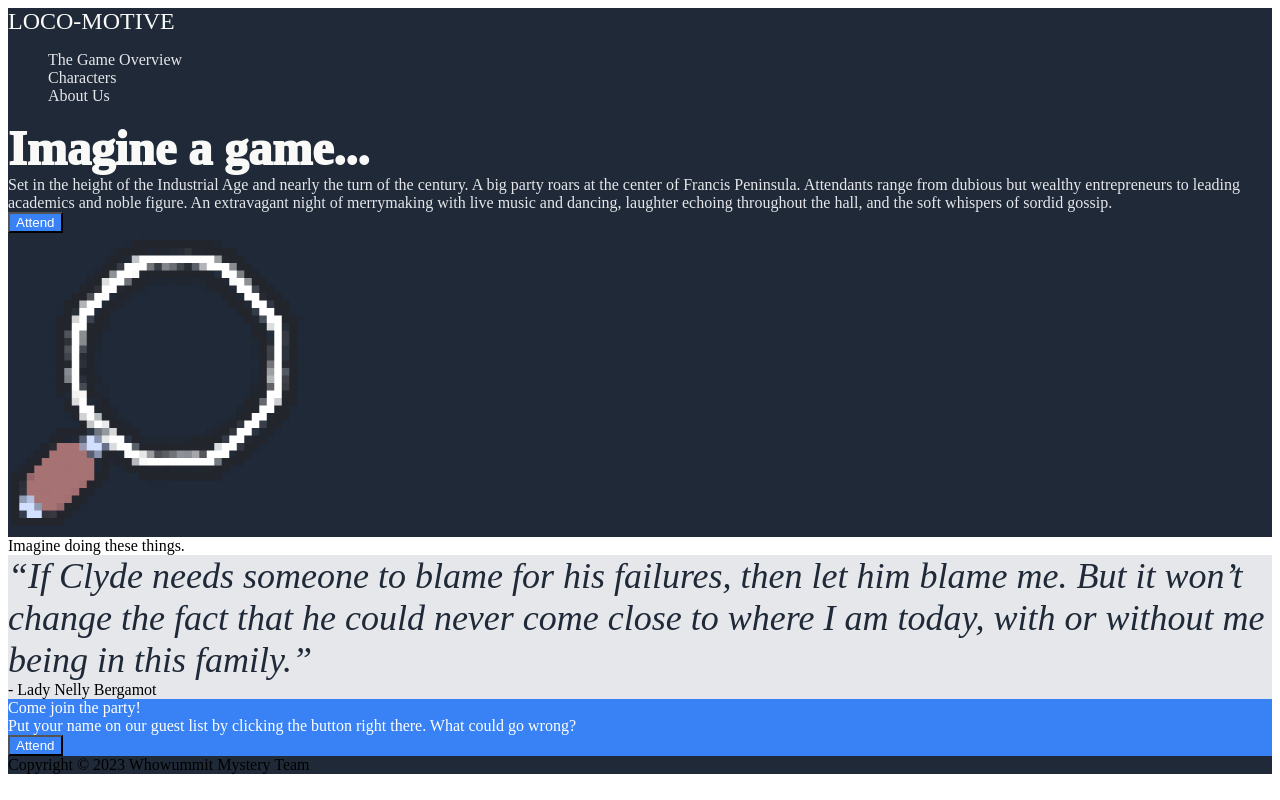
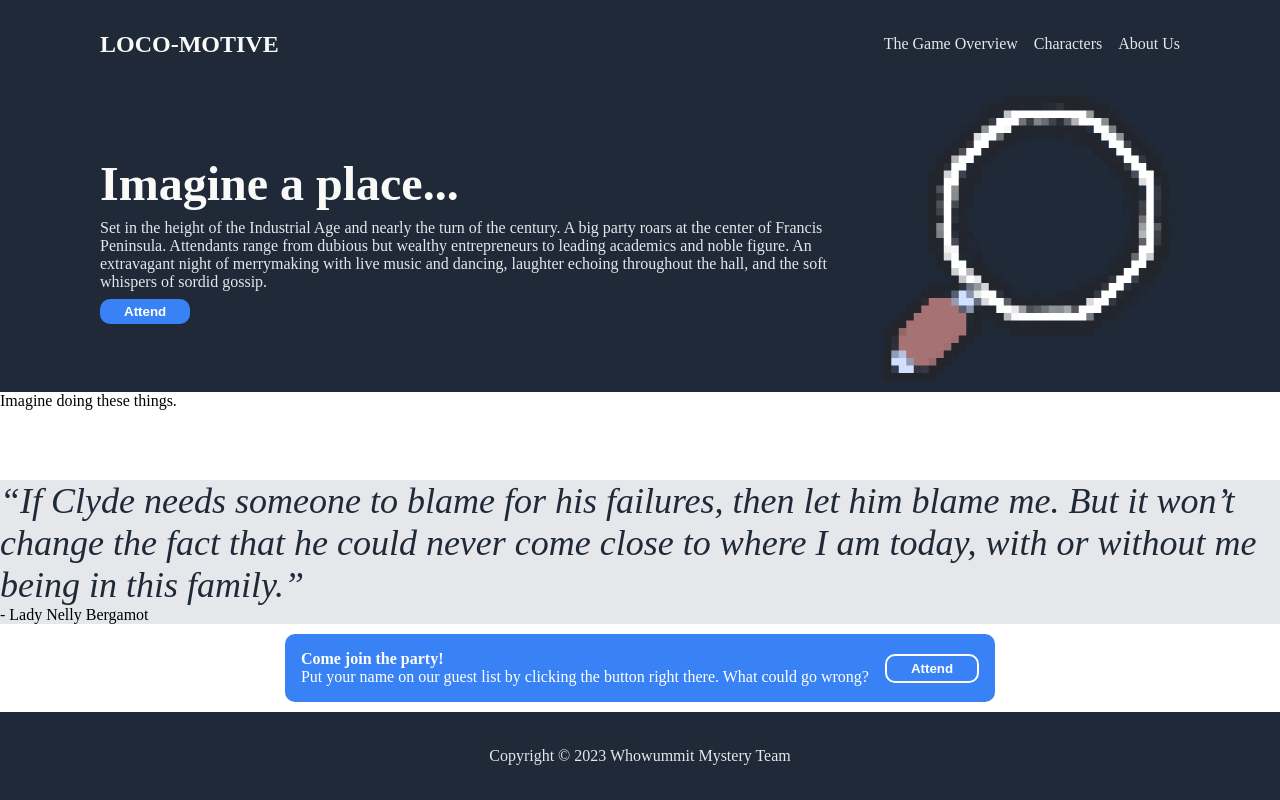
Before and after one commit to listlessneko/landing-page, a plain HTML site: page index.html in a window 1280 px wide. Drawn offline with Linux system fonts and the light colour scheme.

Commit message:
Add styles to header, hero, and footer

```diff
--- a/index.html
+++ b/index.html
@@ -20,7 +20,7 @@
     <div class="container-1">
         <div class="container-1-left">
             <div class="hero-main-text">
-                Imagine a game...
+                Imagine a place...
             </div>
             <div class="hero-secondary-text">
                 Set in the height of the Industrial Age and nearly the turn of the century. A big party roars at the center of Francis Peninsula. Attendants range from dubious but wealthy entrepreneurs to leading academics and noble figure. An extravagant night of merrymaking with live music and dancing, laughter echoing throughout the hall, and the soft whispers of sordid gossip.
@@ -71,11 +71,13 @@
 
     <div class="container-4">
         <div class="call-to-action-box">
-            <div class="call-to-action-header">
-                Come join the party!
-            </div>
-            <div class="call-to-action-text">
-                    Put your name on our guest list by clicking the button right there. What could go wrong?
+            <div class="container-4-left">
+                <div class="call-to-action-header">
+                    Come join the party!
+                </div>
+                <div class="call-to-action-text">
+                        Put your name on our guest list by clicking the button right there. What could go wrong?
+                </div>
             </div>
             <button class="call-to-action-button">Attend</button>
         </div>
--- a/styles.css
+++ b/styles.css
@@ -1,6 +1,71 @@
 body {
+    height: 100vh;
     display: flex;
     flex-direction: column;
+    margin: 0;
+}
+
+.header,
+.container-1,
+.container-2,
+.container-3,
+.container-4,
+.footer {
+    flex: 1;
+}
+
+.header {
+    display: flex;
+    justify-content: space-between;
+    align-items: center;
+}
+
+.header-links {
+    display: flex;
+    gap: 16px;
+}
+
+.header-logo,
+.header-links,
+.container-1 {
+    padding: 0 100px 0 100px;
+}
+
+.container-1 {
+    display: flex;
+    justify-content: space-between;
+    align-items: center;
+}
+
+.hero-main-text,
+.hero-secondary-text {
+    margin-bottom: 8px;
+}
+
+.hero-button {
+    font-weight: 900;
+    border-radius: 10px;
+    border-style: none;
+    padding: 5px 24px 5px 24px;
+}
+
+
+.container-4 {
+    display: flex;
+    justify-content: center;
+    align-items: center;
+}
+
+.call-to-action-header {
+    font-weight: 700;
+}
+
+.call-to-action-button {
+    font-weight: 900;
+    border-radius: 10px;
+    border-color: white;
+    border-style: solid;
+    padding: 5px 24px 5px 24px;
 }
 
 .header,
@@ -39,15 +104,21 @@ button {
 .call-to-action-box {
     color: white;
     background-color: #3882F6;
+    border-radius: 10px;
+    display: flex;
+    align-items: center;
+    padding: 16px;
+    gap: 16px;
 }
 
 .header-logo {
     font-size: 24px;
+    font-weight: 900;
 }
 
 .hero-main-text {
     font-size: 48px;
-    font-weight: 1000;
+    font-weight: 900;
 }
 
 .quote {
@@ -55,3 +126,10 @@ button {
     font-style: italic;
     color: #1F2937;
 }
+
+.footer {
+    color: #E5E7EB;
+    display: flex;
+    justify-content: center;
+    align-items: center;
+}
```
